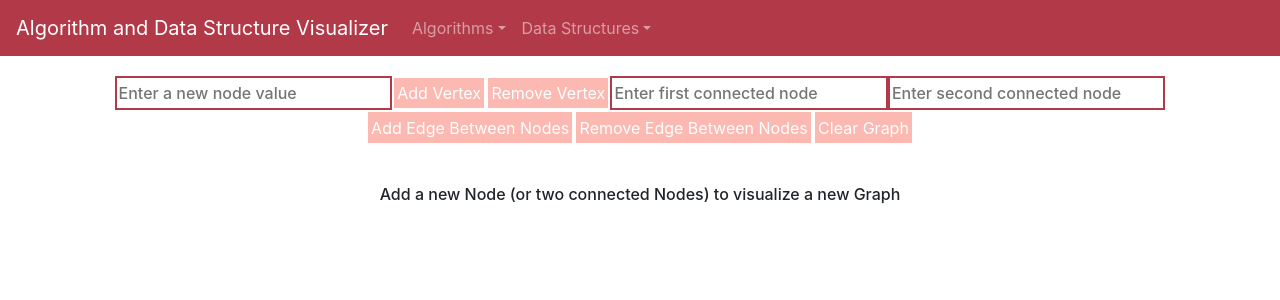
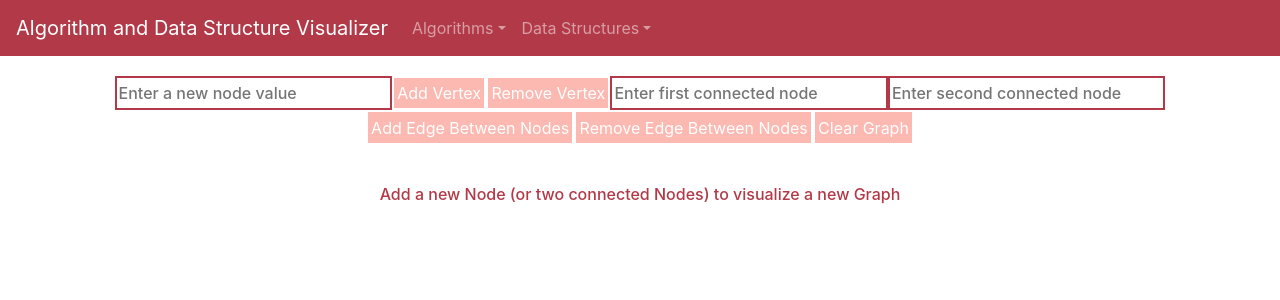
Before and after one commit to matt-hendrick/Algorithm-Data-Structure-Visualizer, a React (Create React App) app: page /graph in a window 1280 px wide. Shown: the top 300 px of the page. Built offline with nearby package versions, Linux system fonts and the light colour scheme.

Commit message:
Style: Changed color of enter node prompt

```diff
--- a/src/App.css
+++ b/src/App.css
@@ -10,9 +10,11 @@
 
 .enter-node-prompt-no-margin {
   text-align: center;
+  color: #b23a48;
 }
 
 .enter-node-prompt-margin-top {
   margin-top: 5vh;
   text-align: center;
+  color: #b23a48;
 }
```
